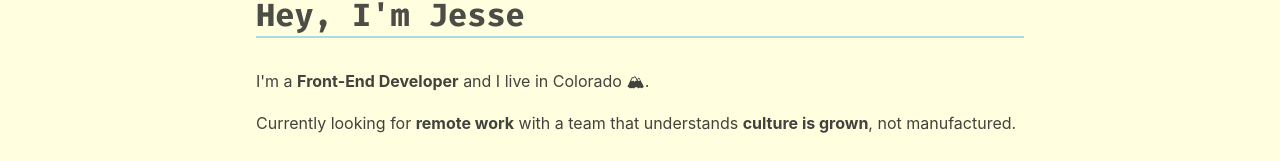
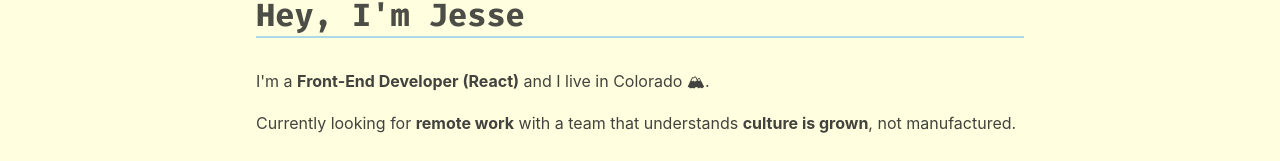
Before and after one commit to jsehull/personal-site, a Next.js app: page / in a window 1280 px wide. Shown: the part 131-292 px from the top of the page. Built offline with nearby package versions, Linux system fonts and the light colour scheme.

Commit message:
add React to intro

```diff
--- a/pages/index.js
+++ b/pages/index.js
@@ -9,7 +9,7 @@ const Index = () => {
       <Section bg='yellow'>
         <h1>Hey, I'm Jesse</h1>
         <p>
-          I'm a <b>Front-End Developer</b> and I live in Colorado 🏔.
+          I'm a <b>Front-End Developer (React)</b> and I live in Colorado 🏔.
         </p>
         <p>
           Currently looking for <b>remote work</b> with a team that understands{' '}
```
